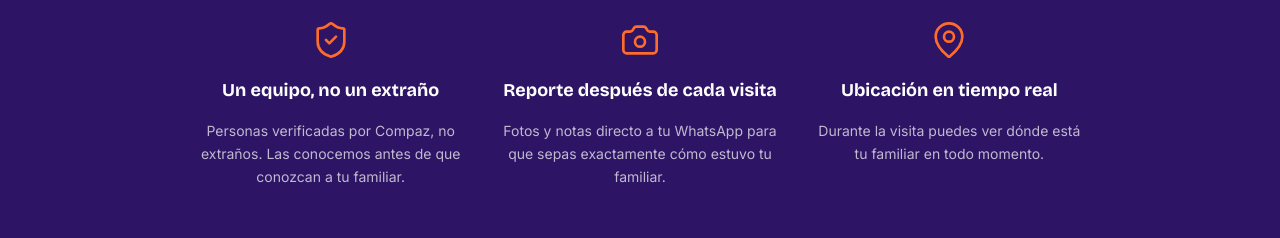
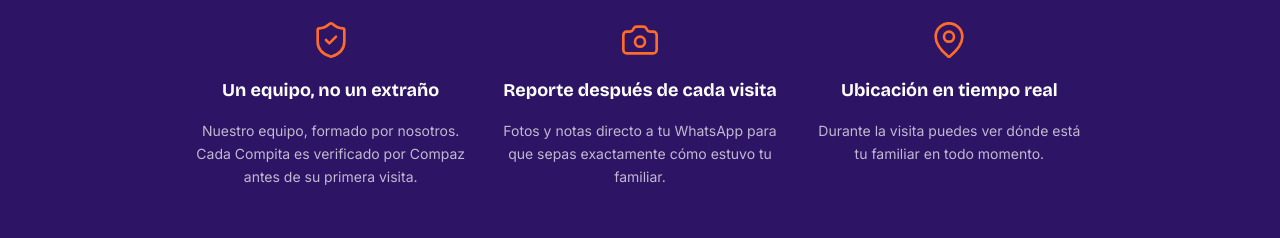
Before and after one commit to compaz-app/compaz-web, a Next.js app: page / in a window 1280 px wide. Shown: the part 1060-1298 px from the top of the page. Built offline with nearby package versions, Linux system fonts and the light colour scheme; no server answers.

Commit message:
Resaltar que el equipo de Compitas es formado por Compaz
Co-Authored-By: Claude Sonnet 4.6 <noreply@anthropic.com>

```diff
--- a/app/page.tsx
+++ b/app/page.tsx
@@ -170,7 +170,7 @@ const pilares = [
   {
     Icon: ShieldCheck,
     titulo: "Un equipo, no un extraño",
-    desc: "Personas verificadas por Compaz, no extraños. Las conocemos antes de que conozcan a tu familiar.",
+    desc: "Nuestro equipo, formado por nosotros. Cada Compita es verificado por Compaz antes de su primera visita.",
   },
   {
     Icon: Camera,
```
